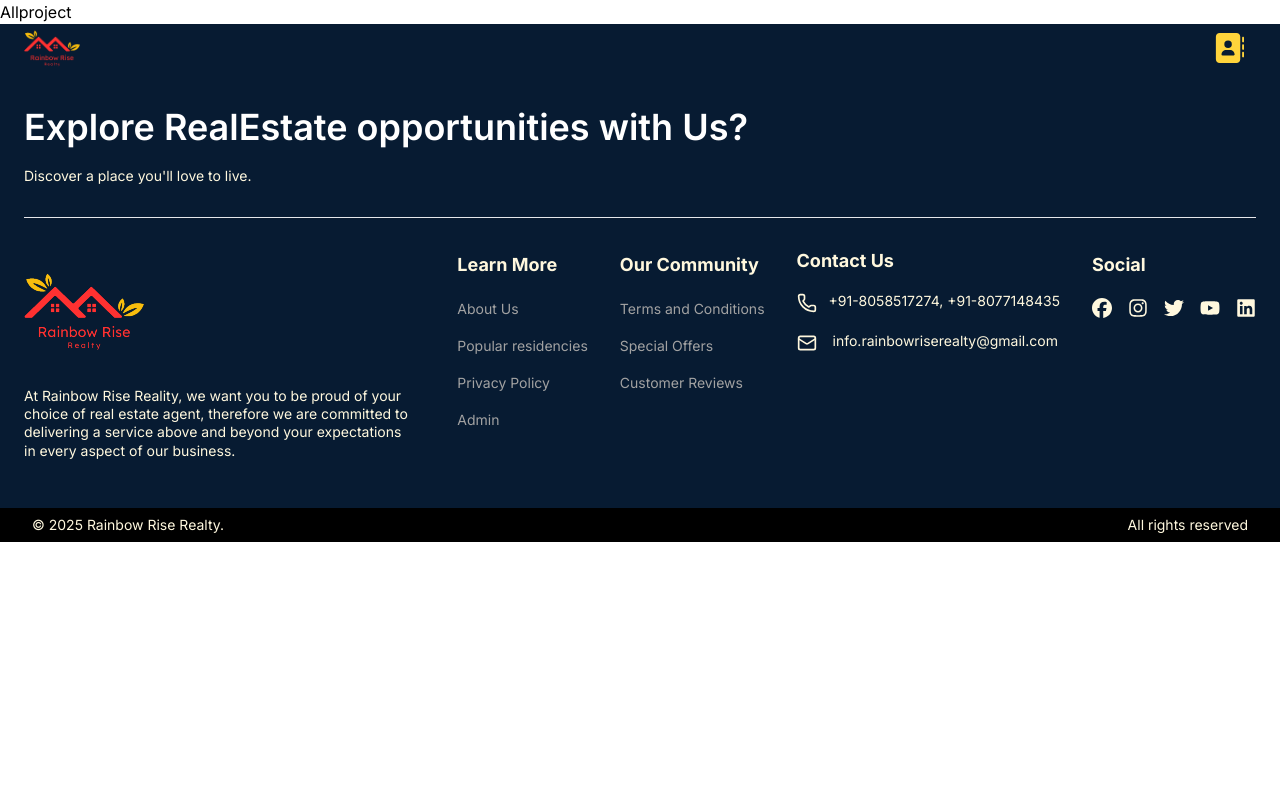
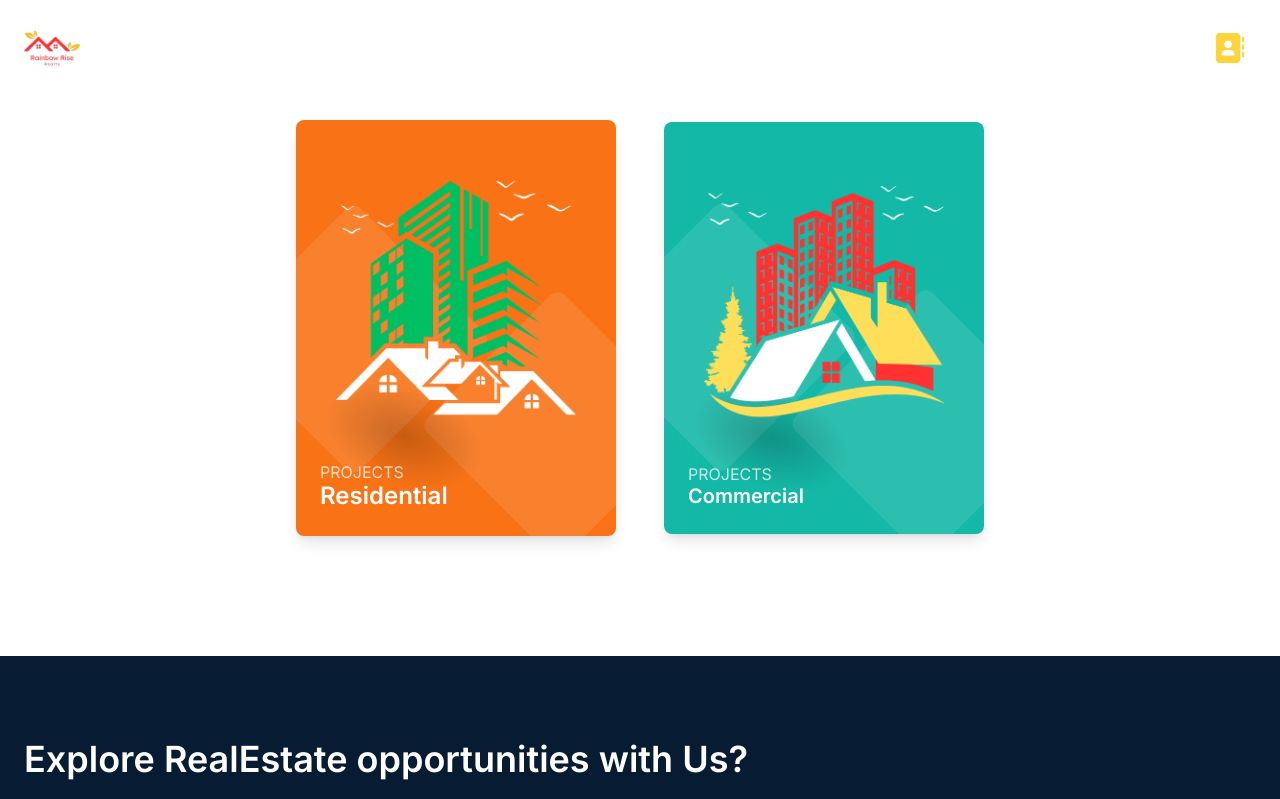
Before and after one commit to PrathameshKumarSah/rainbowrisereality, a React (Vite) app in the folder frontend/: page /allproject in a window 1280 px wide. Shown: the top 799 px of the page. Built offline with nearby package versions, Linux system fonts and the light colour scheme; no server answers; a web font is replaced by a local one.

Commit message:
Update Allproject.jsx

```diff
--- a/frontend/src/pages/Allproject.jsx
+++ b/frontend/src/pages/Allproject.jsx
@@ -1,8 +1,111 @@
 import React from 'react'
+import Reslog from '../assets/resl.png'
+import Comlog from '../assets/comlog.png'
+import { Link } from 'react-router-dom'
 
 const Allproject = () => {
   return (
-    <div>Allproject</div>
+<div className="p-24 flex flex-wrap items-center justify-center">
+<Link to={'/properties'}><div className="flex-shrink-0 m-6 relative overflow-hidden bg-orange-500 rounded-lg max-w-xs shadow-lg">
+    <svg
+      className="absolute bottom-0 left-0 mb-8"
+      viewBox="0 0 375 283"
+      fill="none"
+      style={{ transform: "scale(1.5)", opacity: "0.1" }}
+    >
+      <rect
+        x="159.52"
+        y={175}
+        width={152}
+        height={152}
+        rx={8}
+        transform="rotate(-45 159.52 175)"
+        fill="white"
+      />
+      <rect
+        y="107.48"
+        width={152}
+        height={152}
+        rx={8}
+        transform="rotate(-45 0 107.48)"
+        fill="white"
+      />
+    </svg>
+    <div className="relative pt-10 px-10 flex items-center justify-center">
+      <div
+        className="block absolute w-48 h-48 bottom-0 left-0 -mb-24 ml-3"
+        style={{
+          background: "radial-gradient(black, transparent 60%)",
+          transform: "rotate3d(0, 0, 1, 20deg) scale3d(1, 0.6, 1)",
+          opacity: "0.2"
+        }}
+      />
+      <img
+        className="relative w-60"
+        src={Reslog}
+        alt="Residential "
+      />
+    </div>
+    <div className="relative text-white px-6 pb-6 mt-6">
+      <span className="block opacity-75 -mb-1">PROJECTS</span>
+      <div className="flex justify-between">
+        <span className="block font-semibold text-2xl">Residential</span>
+      </div>
+    </div>
+  </div>
+  </Link>
+
+  <Link to={'/properties'}> <div className="flex-shrink-0 m-6 relative overflow-hidden bg-teal-500 rounded-lg max-w-xs shadow-lg">
+    <svg
+      className="absolute bottom-0 left-0 mb-8"
+      viewBox="0 0 375 283"
+      fill="none"
+      style={{ transform: "scale(1.5)", opacity: "0.1" }}
+    >
+      <rect
+        x="159.52"
+        y={175}
+        width={152}
+        height={152}
+        rx={8}
+        transform="rotate(-45 159.52 175)"
+        fill="white"
+      />
+      <rect
+        y="107.48"
+        width={152}
+        height={152}
+        rx={8}
+        transform="rotate(-45 0 107.48)"
+        fill="white"
+      />
+    </svg>
+    <div className="relative pt-10 px-10 flex items-center justify-center">
+      <div
+        className="block absolute w-48 h-48 bottom-0 left-0 -mb-24 ml-3"
+        style={{
+          background: "radial-gradient(black, transparent 60%)",
+          transform: "rotate3d(0, 0, 1, 20deg) scale3d(1, 0.6, 1)",
+          opacity: "0.2"
+        }}
+      />
+      <img
+        className="relative w-30"
+        src={Comlog}
+        alt="Commercial "
+      />
+    </div>
+    <div className="relative text-white px-6 pb-6 mt-6">
+      <span className="block opacity-75 -mb-1">PROJECTS</span>
+      <div className="flex justify-between">
+        <span className="block font-semibold text-xl">Commercial</span>
+      </div>
+    </div>
+  </div>
+  </Link>
+</div>
+
+
   )
 }
 
```
